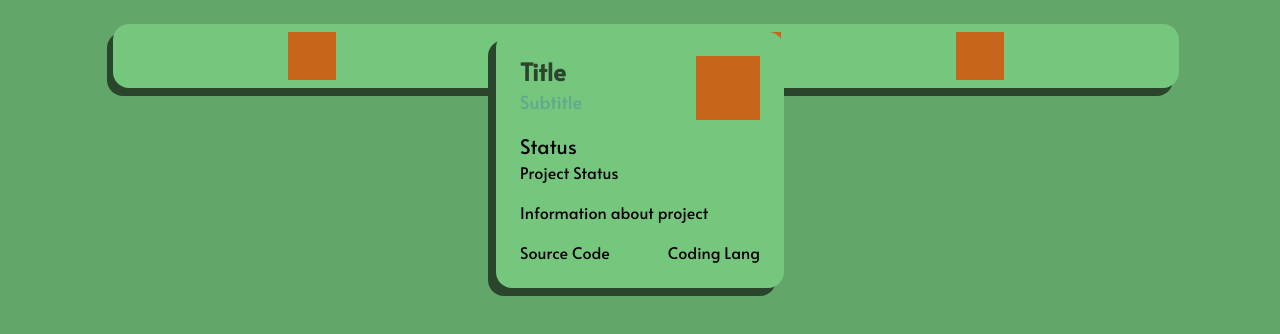
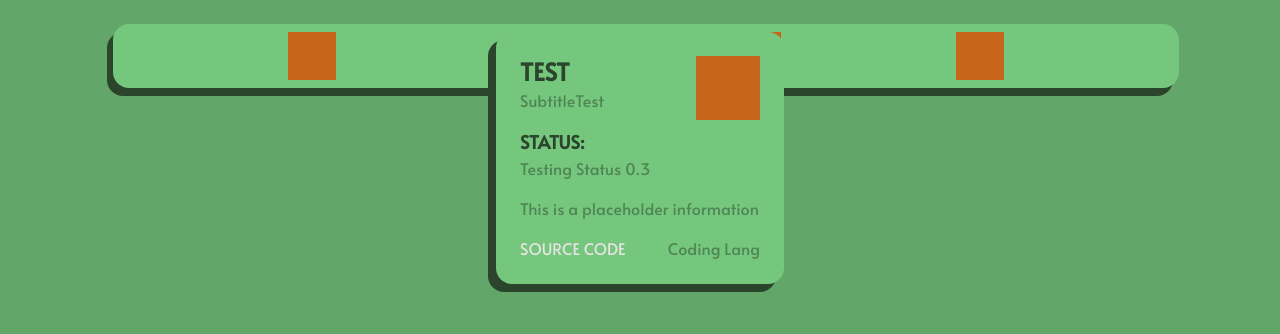
Before and after one commit to dompetriella/dompetriella-react, a React (Vite) app: page / in a window 1280 px wide. Shown: the top 334 px of the page. Built offline with nearby package versions, Linux system fonts and the light colour scheme.

Commit message:
Added full project item data support

```diff
--- a/src/components/projects/Projects.tsx
+++ b/src/components/projects/Projects.tsx
@@ -1,9 +1,12 @@
+import { CONTENT_appsProjectItemContent } from "../../content/projects/appsProjectContent";
 import { ProjectItem } from "./components/ProjectItem";
 
 export function Projects() {
   return (
     <>
-      <ProjectItem />
+      {CONTENT_appsProjectItemContent.map((projectItem) => (
+        <ProjectItem projectItemData={projectItem} />
+      ))}
     </>
   );
 }
--- a/src/components/projects/components/ProjectItem.tsx
+++ b/src/components/projects/components/ProjectItem.tsx
@@ -1,7 +1,13 @@
+import { sub } from "framer-motion/client";
+import { ProjectItemData } from "../../../models/projectItemData";
 import { useAppState } from "../../../state/AppState";
 import AppColors from "../../../theme/AppColors";
 
-export function ProjectItem() {
+export function ProjectItem({
+  projectItemData,
+}: {
+  projectItemData: ProjectItemData;
+}) {
   const lightModeState = useAppState((state) => state.lightMode);
 
   const itemBackgroundColor = lightModeState
@@ -12,10 +18,19 @@ export function ProjectItem() {
     ? AppColors.darkGreenAuxilary
     : AppColors.black;
 
-    const headingTextColor = lightModeState ? AppColors.darkGreenAuxilary : AppColors.white
-    const subheadingTextColor = lightModeState ? AppColors.blueGreenTertiary : AppColors.lightBlackSecondary
+  const headingTextColor = lightModeState
+    ? AppColors.darkGreenAuxilary
+    : AppColors.white;
 
-    return (
+  const subheadingTextColor = lightModeState
+    ? AppColors.darkGreenSubheading
+    : AppColors.lightGreySubheading;
+
+  const sourceCodeTextColor = lightModeState
+    ? AppColors.white
+    : AppColors.orangeHighlight;
+
+  return (
     <div className="relative m-8">
       <div
         style={{ backgroundColor: itemBackgroundColor, zIndex: 1 }}
@@ -24,20 +39,53 @@ export function ProjectItem() {
         <section className="flex flex-col">
           <div className="flex justify-between">
             <div className="flex flex-col pb-4">
-              <h1 style={{ color: headingTextColor}} className="text-2xl font-bold">Title</h1>
-              <h3 style={{ color: subheadingTextColor}} className="text-lg">Subtitle</h3>
+              {/* title */}
+              <h1
+                style={{ color: headingTextColor }}
+                className="text-2xl font-bold"
+              >
+                {projectItemData.title.toUpperCase()}
+              </h1>
+              {/* subtitle */}
+              <h3 style={{ color: subheadingTextColor }} className="text-base">
+                {projectItemData.subtitle}
+              </h3>
             </div>
             <div className="h-16 w-16 ml-4 bg-orangeHighlight"></div>
           </div>
-          <div>
-            <h2 className="text-xl">Status</h2>
-            <h3>Project Status</h3>
-          </div>
-          <h3 className="py-4">Information about project</h3>
-          <div className="flex justify-between">
-            <h3>Source Code</h3>
-            <h3>Coding Lang</h3>
-          </div>
+
+          {/* status */}
+          {projectItemData.status !== null ? (
+            <div>
+              <h2
+                style={{ color: headingTextColor }}
+                className="text-lg font-bold"
+              >
+                {"Status:".toUpperCase()}
+              </h2>
+              <h3 style={{ color: subheadingTextColor }} className="text-base">
+                {projectItemData.status}
+              </h3>
+            </div>
+          ) : null}
+
+          {/* information */}
+          <h3 style={{ color: subheadingTextColor }} className="py-4">
+            {projectItemData.information}
+          </h3>
+
+          {/* source code/link */}
+          {projectItemData.codeLang !== null ? (
+            <div className="flex justify-between">
+              <h3 style={{ color: sourceCodeTextColor }}>
+                {"Source Code".toUpperCase()}
+              </h3>
+              <h3 style={{ color: subheadingTextColor }}>Coding Lang</h3>
+            </div>
+          ) : null}
+
+          {/* additional html */}
+          {projectItemData.additionalContent}
         </section>
       </div>
       <div
@@ -47,3 +95,13 @@ export function ProjectItem() {
     </div>
   );
 }
+
+// psuedo switch expression, pretty cool
+// {(() => {
+//   switch (this.state.color) {
+//     case "red":   return "#FF0000";
+//     case "green": return "#00FF00";
+//     case "blue":  return "#0000FF";
+//     default:      return "#FFFFFF";
+//   }
+// })()}
--- /dev/null
+++ b/src/content/projects/appsProjectContent.tsx
@@ -0,0 +1,13 @@
+import { ProjectItemData } from "../../models/projectItemData";
+
+export const CONTENT_appsProjectItemContent: ProjectItemData[] = [
+  new ProjectItemData({
+    title: "Test",
+    subtitle: "SubtitleTest",
+    imagePath: "path",
+    sourceCodeLink: "https://github.com/dompetriella/knucklebones_react",
+    codeLang: "React",
+    status: "Testing Status 0.3",
+    information: "This is a placeholder information",
+  }),
+];
--- a/src/models/projectItemData.ts
+++ b/src/models/projectItemData.ts
@@ -4,8 +4,8 @@ type ProjectItemDataProps = {
 	title: string;
 	subtitle: string;
 	imagePath: string;
+	information: string;
 	status?: string | null;
-	information?: string | null;
 	sourceCodeLink?: string | null;
 	codeLang?: string | null;
 	additionalContent?: React.ReactNode | null;
@@ -15,8 +15,8 @@ export class ProjectItemData {
 	title: string;
 	subtitle: string;
 	imagePath: string;
+	information: string;
 	status: string | null;
-	information: string | null;
 	sourceCodeLink: string | null;
 	codeLang: string | null;
 	additionalContent: React.ReactNode | null;
@@ -25,8 +25,8 @@ export class ProjectItemData {
 		title,
 		subtitle,
 		imagePath,
+		information,
 		status = null,
-		information = null,
 		sourceCodeLink = null,
 		codeLang = null,
 		additionalContent = null,
--- a/src/theme/AppColors.ts
+++ b/src/theme/AppColors.ts
@@ -17,6 +17,8 @@ class AppColors {
 
     static white = '#E8E4E4'; // lightText
     static black = '#171717'; // darkText
+    static darkGreenSubheading = "#4E8554";
+    static lightGreySubheading = "#7C7C7C";
     static darkGreenAuxilary = '#2B452D'; // darkGreenText
     static darkBlueAuxilary = '#385961'; // darkBlueText
 }
```
